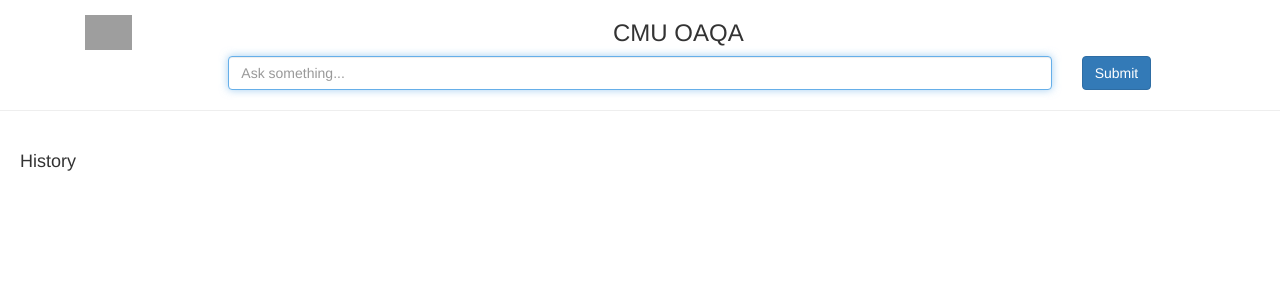
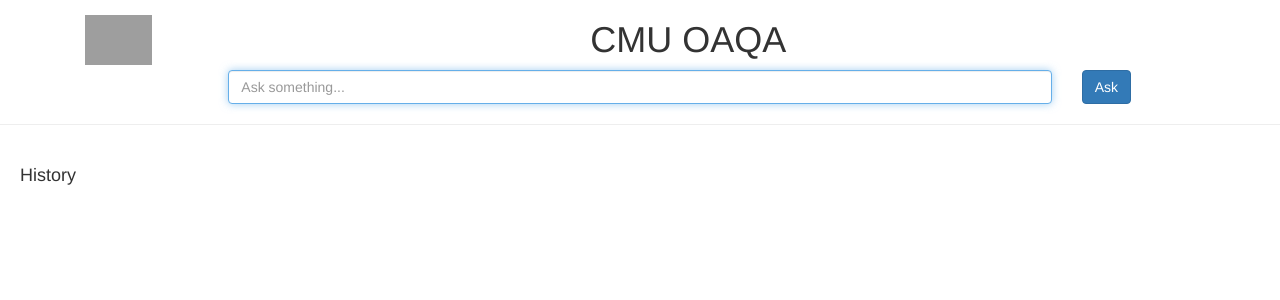
Before and after one commit to salmedina/enronqa, a Django app: page /enron/ in a window 1280 px wide. Shown: the top 300 px of the page. Run offline with Django 3.2, Linux system fonts and the light colour scheme; data comes from the database, SQL or seed files in the repository; data that the repository does not hold is empty; some libraries are stand-ins or nearby versions; grey boxes are pictures that could not be loaded.

Commit message:
enlarge the title and logo

```diff
--- a/enron_oaqa/enron/templates/enron/index.html
+++ b/enron_oaqa/enron/templates/enron/index.html
@@ -11,7 +11,7 @@
 <title>CMU OAQA Enron</title>
 <style>
 .logo {
-	max-height: 35px;
+	max-height: 50px;
 	border: 0 none;
 	display: inline-block;
 	height: auto;
@@ -38,7 +38,7 @@
 <body ng-app="enron">
 	<div class="container text-center">
 		<a class="navbar-brand" href="#"> <img class="logo" src="http://colloquium.lti.cs.cmu.edu/images/lti.png"></a>
-		<h3 class="title">CMU OAQA</h3>
+		<h1 class="title">CMU OAQA</h1>
 	</div>
 	<div class="container-fluid questionDiv" ng-controller="Question as questionCtrl">
 		<div class="row">
@@ -49,7 +49,7 @@
 						required autofocus />
 				</div>
 				<div class="col-md-2">
-					<input type="submit" class="btn btn-primary" value="Submit" />
+					<input type="submit" class="btn btn-primary" value="Ask" />
 				</div>
 			</form>
 		</div>
```
